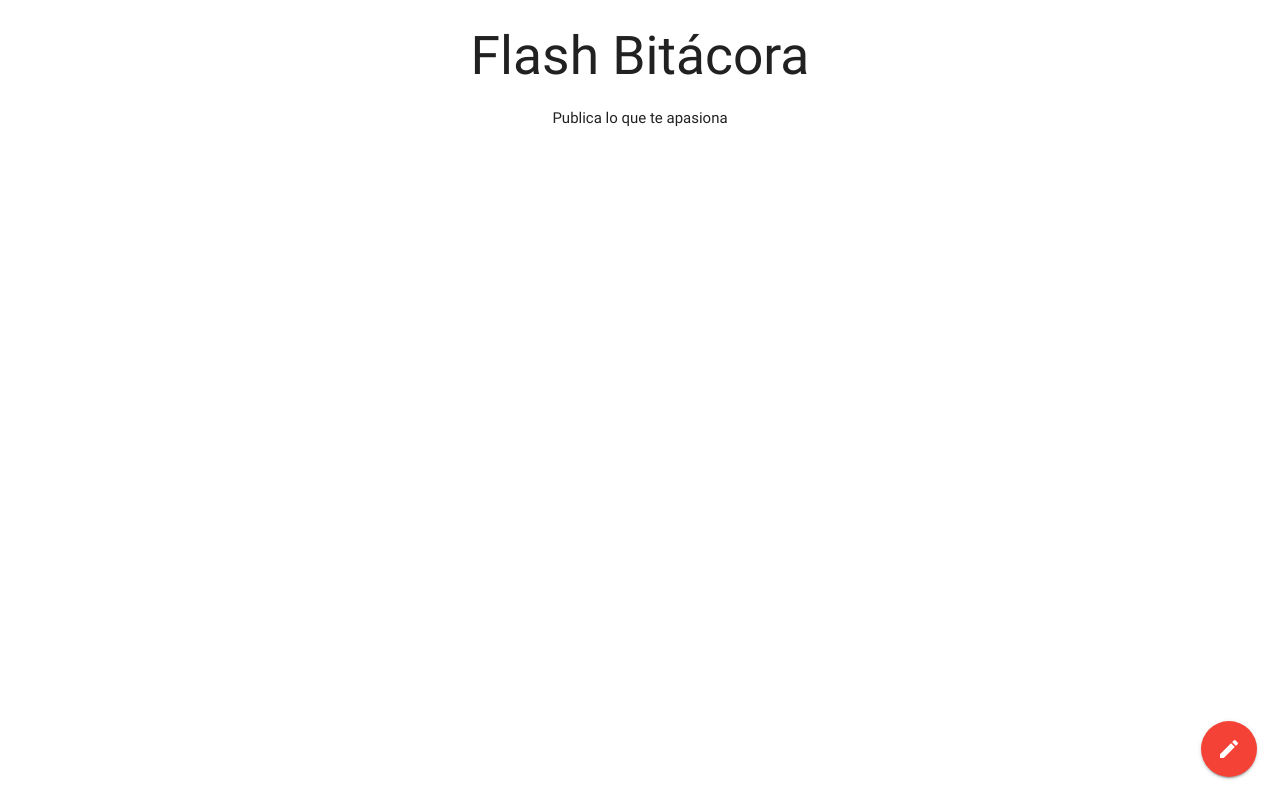
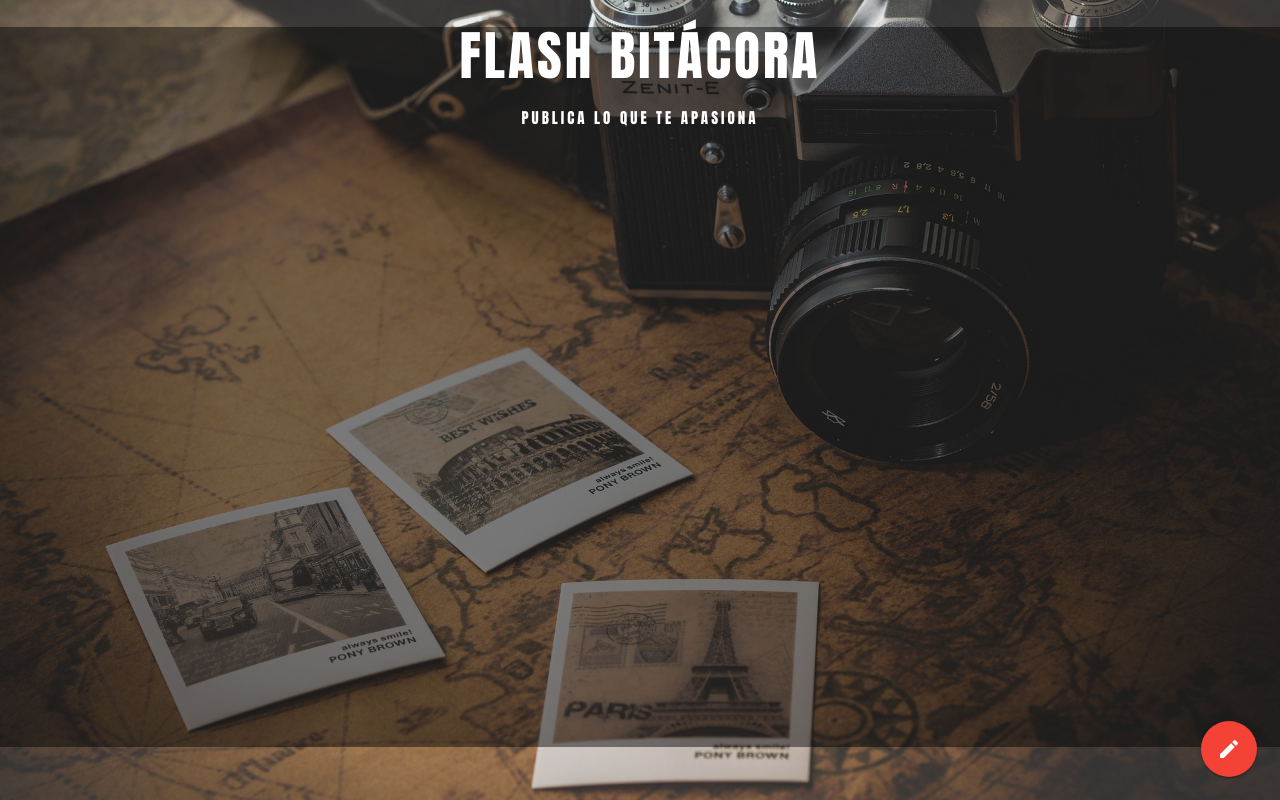
Before and after one commit to AlejandraCP/project-bitacora, a website: page home-view/index.html in a window 1280 px wide. Drawn offline with nearby package versions, Linux system fonts and the light colour scheme; some packages are replaced by stand-ins of ours.

Commit message:
Add bg-img

```diff
--- a/css/main.css
+++ b/css/main.css
@@ -23,6 +23,19 @@ body{
   letter-spacing: 0.2rem;
 }
 
+.body-view2 {
+  background: url('../assets/images/img-view2.jpg');
+  background-position: center;
+  /* background-attachment: fixed; */
+  background-size: cover;
+  color: #fff;
+  text-transform: uppercase;
+  font-family: 'Anton', sans-serif;
+  letter-spacing: 0.2rem;
+  margin: 0;
+  padding: 0;
+}
+
 h1 {
   margin: 0;
   padding: 5rem 3rem;
@@ -46,6 +59,11 @@ h3 {
   background: #00000075;
 }
 
+.contain-view2 {
+  height: 90vh;
+  background: #00000075;
+}
+
 .modal {
   color: black;
 }
@@ -54,3 +72,8 @@ h3 {
   height: 200px;
 
 }
+
+.post-container {
+  background-color: #fff;
+  color: black
+}
--- a/home-view/index.html
+++ b/home-view/index.html
@@ -12,7 +12,9 @@
   <link rel="stylesheet" href="../css/main.css">
   <title>Crea tu bitácora</title>
 </head>
-<body class="align-center">
+
+<body class="align-center body-view2">
+  <div class="contain-view2">
     <h2>Flash Bitácora</h2>
     <p>Publica lo que te apasiona</p>
     <div class="post-container container">
@@ -45,6 +47,8 @@
         </li>
       </ul>
     </div>
+  </div>
+
   <!-- modal message -->
   <div id="modal1" class="modal">
     <div class="modal-content">
@@ -138,8 +142,8 @@
   <script type="text/javascript" src="https://code.jquery.com/jquery-3.2.1.min.js"></script>
   <script src="https://cdnjs.cloudflare.com/ajax/libs/materialize/0.100.2/js/materialize.min.js"></script>
 
-  <script src="https://maps.googleapis.com/maps/api/js?key=AIzaSyDXlryWroUad-4uy8LobtFTMuiVOOj7lW4&callback=initMap"
-    async defer></script>
+  <script src="https://maps.googleapis.com/maps/api/js?key=AIzaSyDXlryWroUad-4uy8LobtFTMuiVOOj7lW4&callback=initMap" async
+    defer></script>
   <script src="../js/app.js"></script>
 </body>
 
```
Also changed, not shown: assets/images/img-view2.jpg (added). Lines whose indentation alone changed are shown as unchanged.
